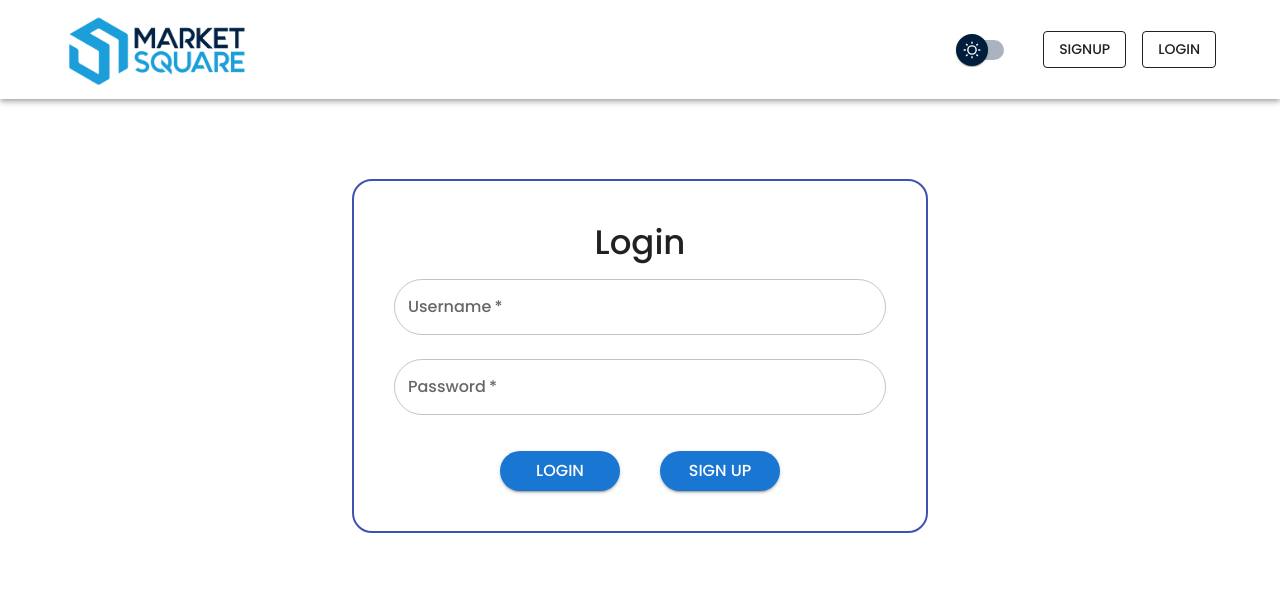
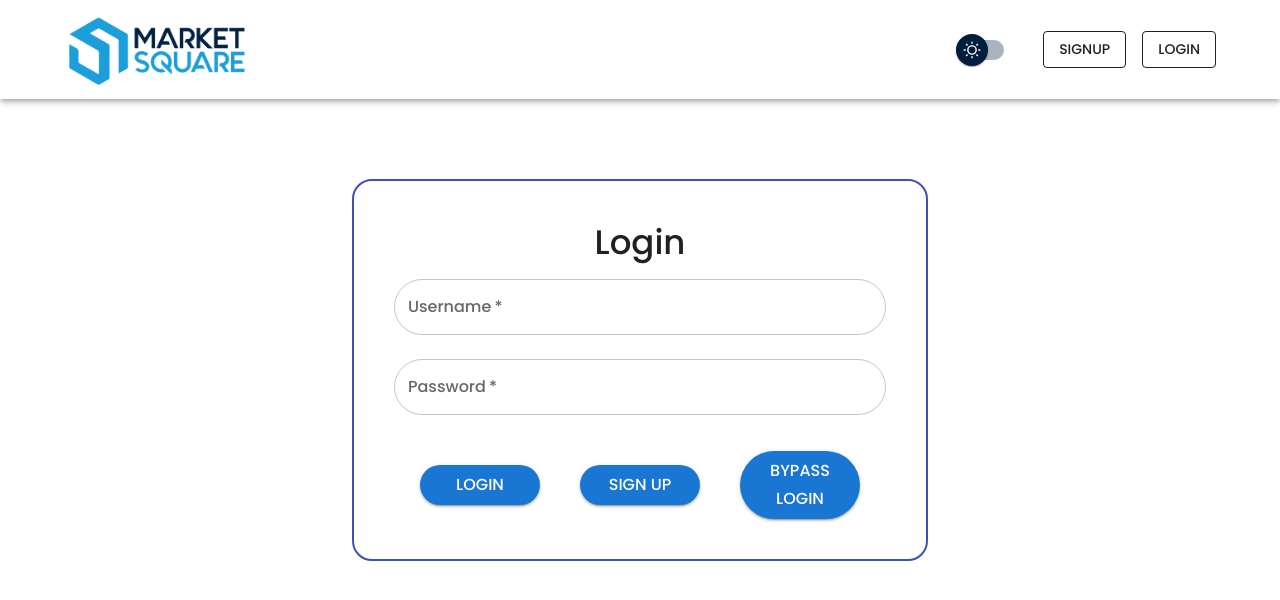
Before and after one commit to stephennemeth/MarketSquare, a React (Create React App) app in the folder frontend/: page /login in a window 1280 px wide. Shown: the top 600 px of the page. Built offline with nearby package versions, Linux system fonts and the light colour scheme.

Commit message:
Auto Login Button

```diff
--- a/frontend/src/pages/Login.jsx
+++ b/frontend/src/pages/Login.jsx
@@ -135,6 +135,19 @@ export default function Login({ authState, setAuthState, setDarkMode}) {
                                 Sign Up
                             </Button>
                        </Grid2>
+                       <Grid2>
+                            <Button
+                                variant="contained"
+                                sx={{
+                                    fontSize: 16,
+                                    borderRadius: "50px",
+                                    width: '120px'
+                                }}
+                                onClick={() => setAuthState(true)}
+                            >
+                                Bypass Login
+                            </Button>
+                       </Grid2>
                     </Grid2>
                 </Box>
             </Container>
```
